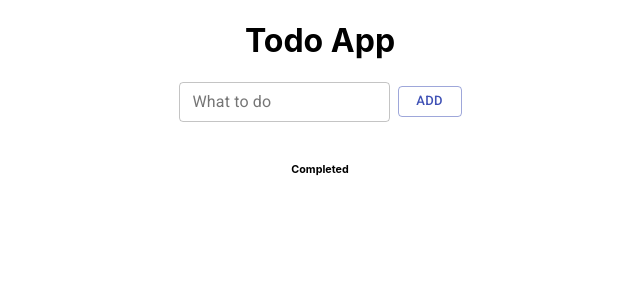
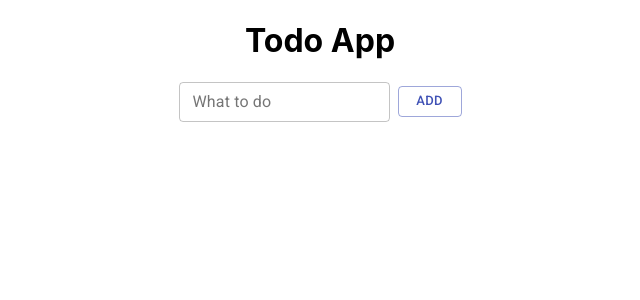
Before and after one commit to thealamu/react-todo, a React (Create React App) app: page / in a window 1280 px wide. Shown: the top 300 px of the page, without its empty margins (320-960 px from the left). Built offline with nearby package versions, Linux system fonts and the light colour scheme.

Commit message:
Do not render completed header when empty

```diff
--- a/src/Completed.js
+++ b/src/Completed.js
@@ -10,7 +10,7 @@ export default function Completed(props) {
 
 	return (
 		<>
-			<h6>Completed</h6>
+			{ items.length !== 0 && <h6>Completed</h6> }
 			<div id="hc">
 				<List>{items}</List>
 			</div>
```
